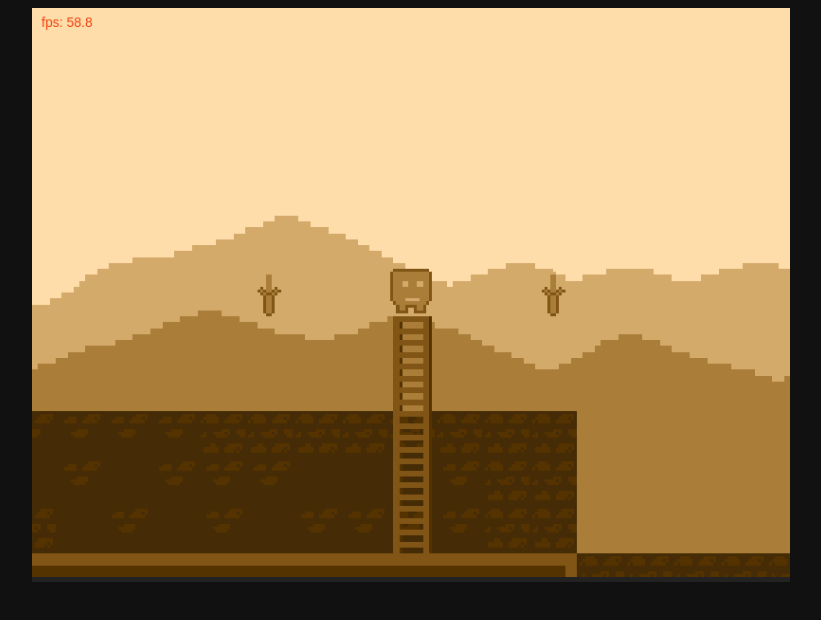
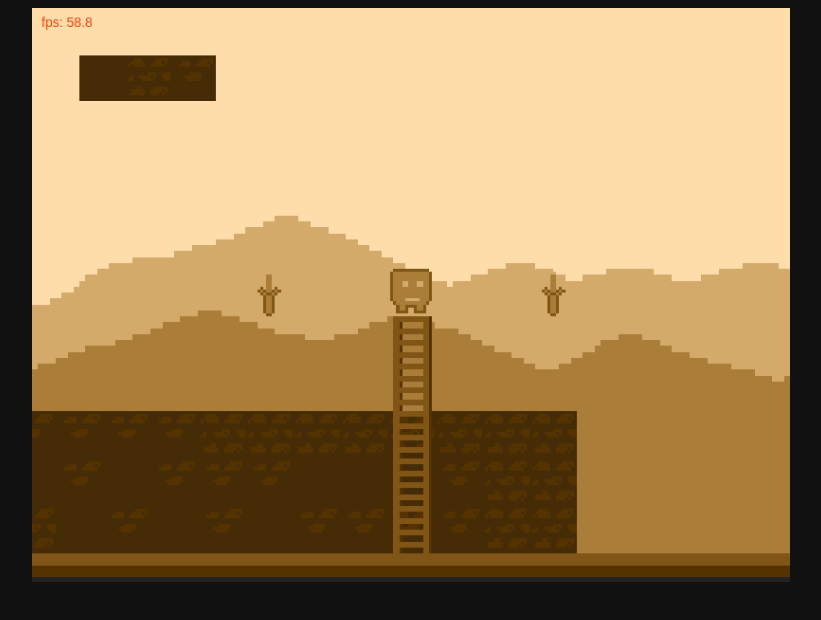
Before and after one commit to szczypiorofix/Scavengers, a website: page public_html/index.html in a window 1280 px wide. Shown: the whole page, without its empty margins (229-1050 px from the left). Drawn offline with nearby package versions, Linux system fonts and the light colour scheme.

Commit message:
Dodano obsługę spritesheet - jeszcze wymaga poprawek.

```diff
--- a/public_html/index.html
+++ b/public_html/index.html
@@ -20,6 +20,7 @@
         </div>
 
         <script src="js/input.js"></script>
+        <script src="js/spritesheet.js"></script>
         <script src="js/sprites.js"></script>
         <script src="js/camera.js"></script>
         <script src="js/level.js"></script>
--- a/public_html/js/gamemanager.js
+++ b/public_html/js/gamemanager.js
@@ -47,10 +47,10 @@ GameManager.prototype.inputFromKeyboard = function() {
         this.player.speedX = 0;
     }
     if (!this.input.keyUp.isDown && !this.input.key_S.isDown) {
-        this.player.speedY = 0;
+        //this.player.speedY = 0;
     }
     if (!this.input.keyDown.isDown && !this.input.key_W.isDown) {
-        this.player.speedY = 0;
+        //this.player.speedY = 0;
     }
 
     if ((this.input.keyRight.isDown || this.input.key_D.isDown) && this.player.getTileX(0) < this.currentLevel.width-1) {
@@ -60,10 +60,10 @@ GameManager.prototype.inputFromKeyboard = function() {
         this.player.speedX = -this.playerSpeed;
     }
     if ((this.input.keyDown.isDown || this.input.key_S.isDown) && this.player.getTileY(0) < this.currentLevel.height-1) {
-        this.player.speedY = this.playerSpeed;
+        //this.player.speedY = this.playerSpeed;
     }
     if ((this.input.keyUp.isDown || this.input.key_W.isDown) && this.player.getTileY(0) > 0) {
-        this.player.speedY = -this.playerSpeed;
+        //this.player.speedY = -this.playerSpeed;
     }
 };
 
@@ -87,20 +87,18 @@ GameManager.prototype.checkCollisions = function(o1, o2) {
         for (i = 0; i < o2.length; i++) {
             if (o1.collision(o2[i][j])) {
 
-//                if (o1.y + o1.height > o2[i][j].y) {
-//                    o1.y = o2[i][j].y - o2[i][j].height;
-//                }
-//                if (o1.y < o2[i][j].y) {
-//                    o1.y -= this.playerSpeed;
-//                }
-
-//                if (o1.x < o2[i][j].x) {
-//                    o1.x -= this.playerSpeed;
-//                }
-//                if (o1.x + o1.width > o2[i][j].x) {
-//                    o1.x += this.playerSpeed;
-//                }
+                if (o1.y + o1.height > o2[i][j].y) {
+                    o1.y = o2[i][j].y - o2[i][j].height+5;
+                    o1.speedY = 0;
+                    o1.onGround = true;
+                }
+                if (o1.y < o2[i][j].y) {
+                    o1.y -= this.playerSpeed;
+                }
             }
+            else {
+                    o1.onGround = false;
+                }
         }
     }
 };
@@ -209,6 +207,8 @@ GameManager.prototype.draw = function(ctx) {
     this.drawLayer(this.foreground, ctx);
 
     this.player.draw(ctx, -this.camera.x, -this.camera.y);
+
+    Sprites.spritesheet1.drawSprite(ctx, {x: 50, y: 50, row: 0, col: 0});
 
     this.drawLayer(this.foreground, ctx);
     ctx.font = "14px Arial";
--- a/public_html/js/level.js
+++ b/public_html/js/level.js
@@ -30,9 +30,9 @@ var level1 = {
         '.............L........................................................................................',
         '.............L........................................................................................',
         '.............L........................................................................................',
-        '....0111111111112.....................................................................................',
-        '....7888888888883.....................................................................................',
-        '....6555555555554.....................................................................................',
+        '01111111111111111111111111111111111111111111111111111111111111111112..................................',
+        '78888888888888888888888888888888888888888888888888888888888888888883..................................',
+        '65555555555555555555555555555555555555555555555555555555555555555554..................................',
         '......................................................................................................'
     ],
     foreground: [
--- a/public_html/js/objects/player.js
+++ b/public_html/js/objects/player.js
@@ -3,6 +3,7 @@ function Player(image, x, y, width, height, weight) {
     this.speedX = 0;
     this.speedY = 0;
     this.weight = weight;
+    this.onGround = false;
     GameObject.call(this, image, x, y, width, height, weight);
 }
 
@@ -12,8 +13,8 @@ Player.prototype.constructor = Player;
 
 Player.prototype.update = function() {
 
-    //this.speedY += this.weight;
-    //if (this.speedY > this.gravity) this.speedX = this.gravity;
+    if (!this.onGround) this.speedY += this.weight;
+    if (this.speedY > this.gravity) this.speedY = this.gravity;
 
     this.x += this.speedX;
     this.y += this.speedY;
--- a/public_html/js/sprites.js
+++ b/public_html/js/sprites.js
@@ -16,6 +16,7 @@ var Sprites = {
     candle1: null,
     rock1: null,
     scenery: null,
+    spritesheet1: null,
 
     newSprite: function(s, n) {
         s = new Image();
@@ -40,5 +41,8 @@ var Sprites = {
         this.wall_right_bottom = this.newSprite(this.wall_right_bottom, './images/wall_right_bottom.png');
         this.ladder = this.newSprite(this.ladder, './images/ladder.png');
         this.scenery = this.newSprite(this.scenery, './images/scenery.png');
+        this.spritesheet1 = new SpriteSheet({
+            width: 16 * Canvas.scale, height: 16 * Canvas.scale, filename: './images/spritesheet1.png'
+        });
     }
 };
--- /dev/null
+++ b/public_html/js/spritesheet.js
@@ -0,0 +1,18 @@
+var SpriteSheet = function(spr) {
+    this.spritewidth = spr.width;
+    this.spriteheight = spr.height;
+    this.spritesheet = new Image();
+    this.spritesheet.src = spr.filename;
+
+    this.drawSprite = function(ctx, img) {
+        ctx.drawImage(this.spritesheet,
+        img.row * this.spritewidth,
+        img.col * this.spriteheight,
+        this.spritewidth / 3,
+        this.spriteheight / 3,
+        img.x,
+        img.y,
+        16 * Canvas.scale,
+        16 * Canvas.scale);
+    };
+};
```
Also changed, not shown: public_html/images/spritesheet1.png (added), 1 other file.
